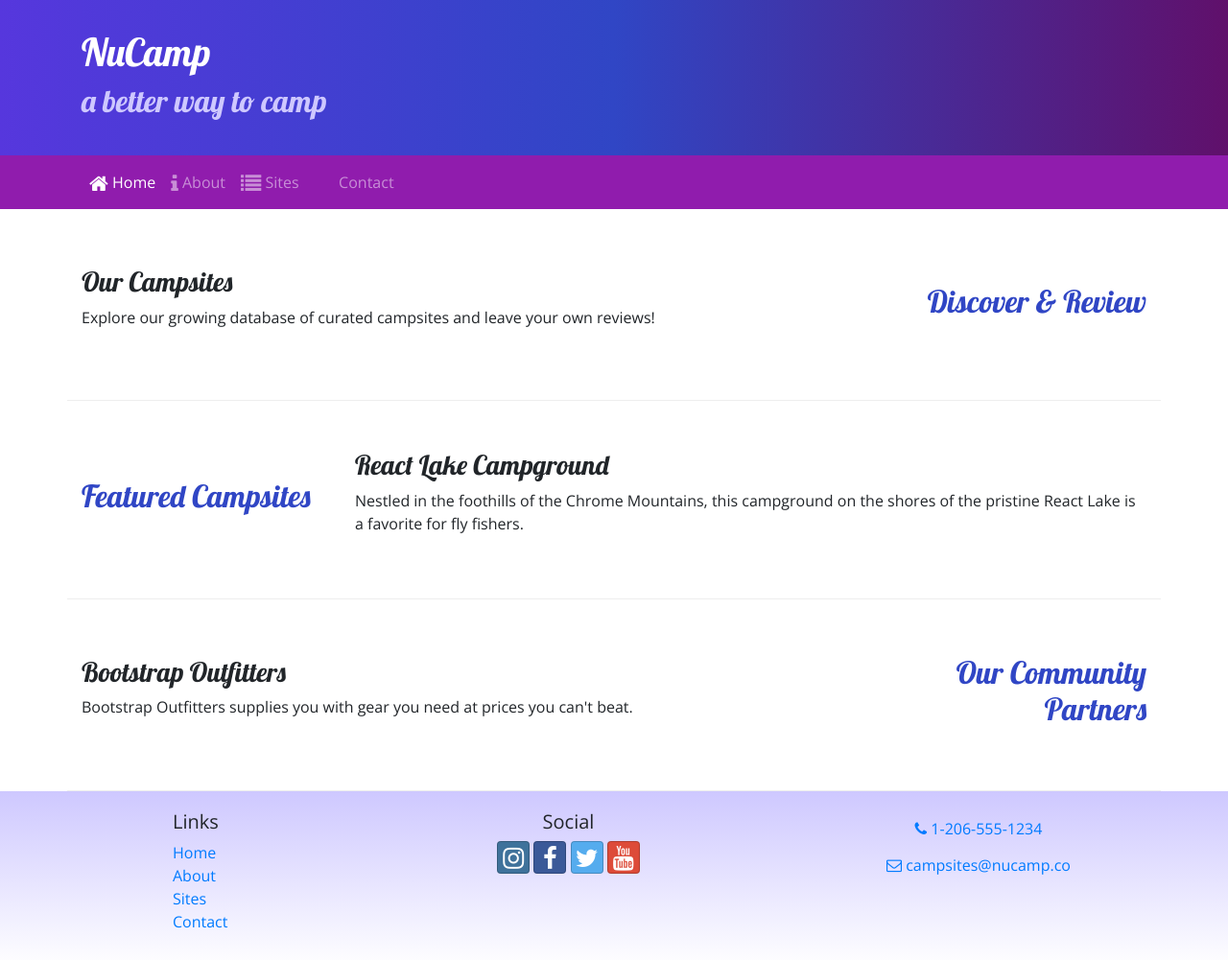
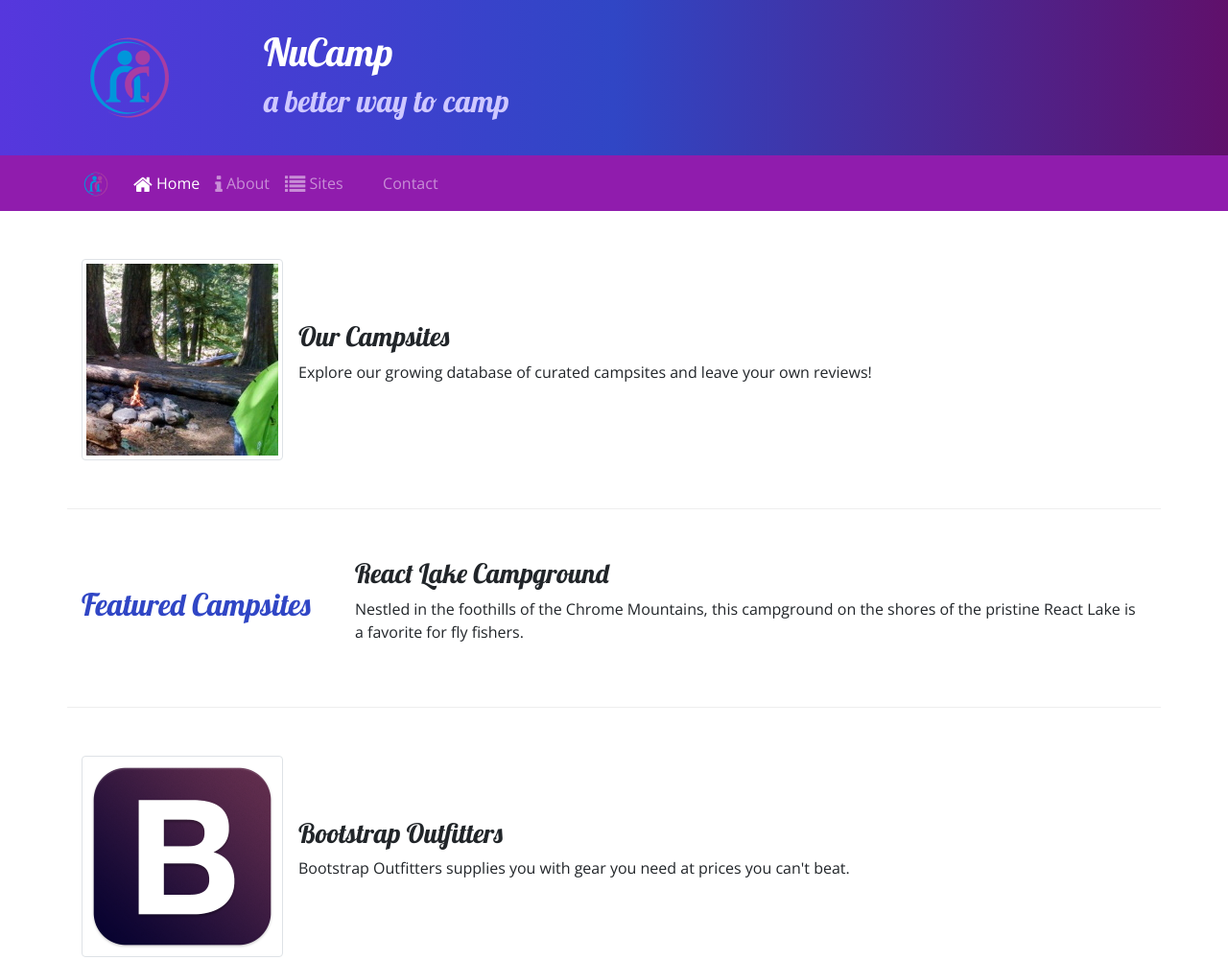
Before and after one commit to juneA624/nucampsite, a website: page index.html in a window 1280 px wide. Shown: the top 1001 px of the page at 96% size. Drawn offline with nearby package versions, Linux system fonts and the light colour scheme.

Commit message:
Images and Media

```diff
--- a/index.html
+++ b/index.html
@@ -25,6 +25,9 @@
     <header class="jumbotron jumbotron-fluid">
         <div class="container">
             <div class="row">
+                <div class="col-4 col-sm-3 col-md-2 align-self-center">
+                    <img src="img/logo.png" class="img-fluid" />
+                 </div>
                 <div class="col">
                     <h1>NuCamp</h1>
                     <h2>a better way to camp</h2>
@@ -35,6 +38,8 @@
 
     <nav class="navbar navbar-expand-sm navbar-dark sticky-top">
         <div class="container">
+            <a class="navbar-brand" href="#"><img src="img/logo.png" height="30" width="30" /></a>
+                <button class="navbar-toggler" type="button" data-toggle="collapse" data-target="#nucampNavbar">
                     <button class="navbar-toggler ml-auto" type="button" data-toggle="collapse" data-target="#nucampNavbar">
                     <span class="navbar-toggler-icon"></span>
                 </button>
@@ -51,12 +56,14 @@
 
     <div class="container">
         <div class="row row-content align-items-center">
-            <div class="col-sm-4 order-sm-last col-md-3">
-                <h2 class="text-sm-right">Discover & Review</h2>
-            </div>
             <div class="col">
+                <div class="media">
+                    <img class="d-flex mr-3 img-thumbnail" src="img/breadcrumb-trail-thumb.jpg" alt="Breadcrumb Trail" />
+                    <div class="media-body align-self-center">
                         <h3>Our Campsites</h3>
                         <p class="d-none d-sm-block">Explore our growing database of curated campsites and leave your own reviews!</p>
+                    </div>
+                </div>
             </div>
         </div>
 
@@ -72,12 +79,14 @@
         </div>
 
         <div class="row row-content align-items-center">
-            <div class="col-sm-4 order-sm-last col-md-3">
-                <h2 class="text-sm-right">Our Community Partners</h2>
-            </div>
             <div class="col">
+                <div class="media">
+                    <img class="d-flex mr-3 img-thumbnail" src="img/bootstrap-thumb.png" alt="Bootstrap Outfitters" />
+                    <div class="media-body align-self-center">
                         <h3>Bootstrap Outfitters</h3>
         				<p class="d-none d-sm-block">Bootstrap Outfitters supplies you with gear you need at prices you can't beat.</p>
+                    </div>
+                </div>
             </div>
         </div>
     </div>
```
Also changed, not shown: aboutus.html (+6 -0 lines), contactus.html (+5 -0 lines), img/bootstrap-thumb.png (added), img/breadcrumb-trail-thumb.jpg (added), img/breadcrumb-trail.jpg (added), img/chrome-river-thumb.jpg (added), img/chrome-river.jpg (added), img/logo.png (added), img/react-lake-thumb.jpg (added), img/react-lake.jpg (added). Lines whose indentation alone changed are shown as unchanged.
